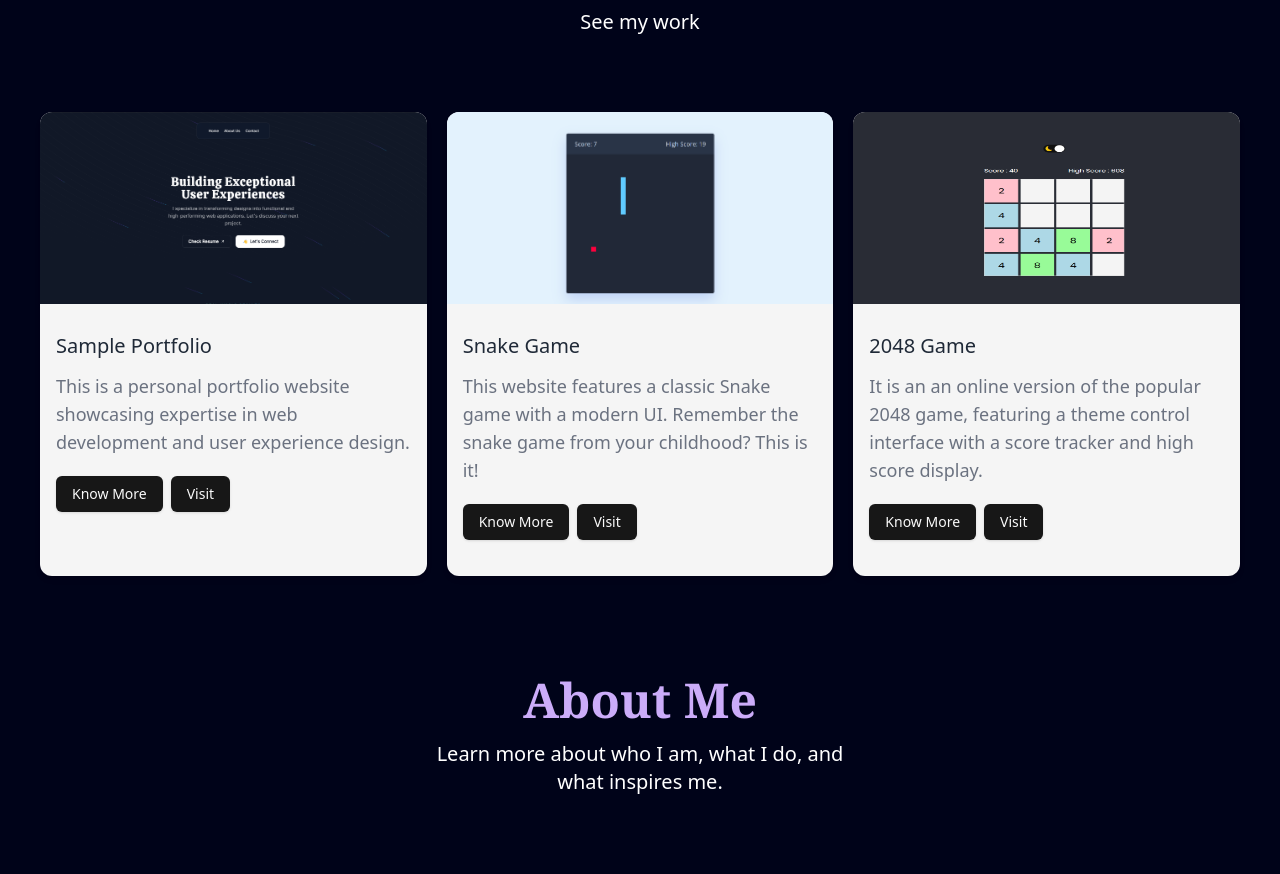
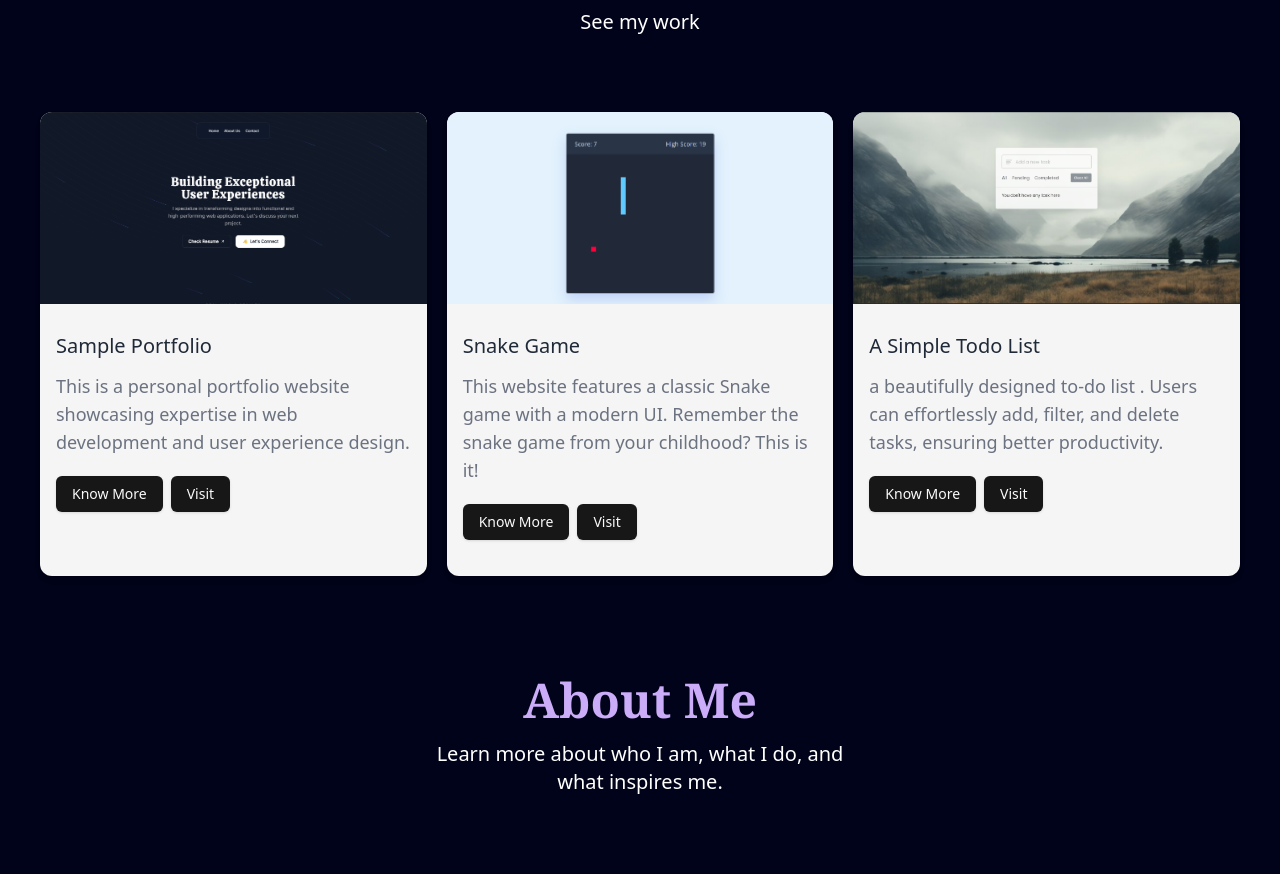
Before and after one commit to TanayHingane/Victus, a Next.js app: page / in a window 1280 px wide. Shown: the part 880-1754 px from the top of the page. Built offline with nearby package versions, Linux system fonts and the light colour scheme.

Commit message:
project3

```diff
--- a/components/ProjectGrid.tsx
+++ b/components/ProjectGrid.tsx
@@ -58,23 +58,22 @@ const ProjectGrid = () => {
           <div className="relative">
             <img
               className="w-full h-48 object-cover md:object-fill lg:object-fill xl:object-fill"
-              src="/2048sss.png"
+              src="/todo.png"
             />
           </div>
           <div className="p-4">
             <div className="text-xl font-medium text-gray-800 my-3">
-              2048 Game
+              A Simple Todo List
             </div>
             <p className="text-gray-500 text-lg mb-3">
-              It is an an online version of the popular 2048 game, featuring a
-              theme control interface with a score tracker and high score
-              display.
+              a beautifully designed to-do list . Users can effortlessly add,
+              filter, and delete tasks, ensuring better productivity.
             </p>
             <div className="flex gap-2 my-5">
               <Project3 />
               <Button
                 children="Visit"
-                onClick={() => window.open("https://2048gamev.pages.dev/")}
+                onClick={() => window.open("https://todovictus.pages.dev/")}
               />
             </div>
           </div>
--- a/components/ui/ProjectDrawer.tsx
+++ b/components/ui/ProjectDrawer.tsx
@@ -319,17 +319,20 @@ export function Project3() {
             <DialogHeader>
               <img
                 className="w-full h-36 object-contain p-2 pb-4"
-                src="/2048sss.png"
+                src="/todo.png"
               />
-              <DialogTitle>2048 Game</DialogTitle>
+              <DialogTitle>Simple To-Do list</DialogTitle>
               <DialogDescription>2023</DialogDescription>
               <DialogDescription>
-                2048 Game is an online version of the popular 2048 game,
-                featuring a sleek dark-themed control interface with a score
-                tracker and high score display. It allows users to combine
-                numbered tiles strategically to reach the 2048 tile.
-                Additionally, the presence of a dark mode toggle enhances the
-                user experience.
+                a beautifully designed to-do list application that combines
+                simplicity with elegance. Featuring a scenic mountain
+                background, it provides a distraction-free and user-friendly
+                interface for managing daily tasks. Users can effortlessly add,
+                filter, and delete tasks, ensuring better productivity. With its
+                minimalist design and intuitive controls, the app offers a
+                seamless experience for organizing tasks efficiently. Whether
+                tracking pending or completed tasks, this sleek and modern to-do
+                list enhances focus and workflow. 🚀
               </DialogDescription>
             </DialogHeader>
             <div className="flex gap-5 py-2">
@@ -368,7 +371,7 @@ export function Project3() {
               children="View Repository"
               className="mt-4 w-full pointer-events-auto"
               onClick={() =>
-                window.open("https://github.com/TanayHingane/2048gamev")
+                window.open("https://github.com/TanayHingane/SimpleToDo")
               }
             />
           </DialogContent>
@@ -381,15 +384,18 @@ export function Project3() {
           </DrawerTrigger>
           <DrawerContent className="md:hidden block">
             <DrawerHeader className="text-left">
-              <DrawerTitle>2048 Game</DrawerTitle>
+              <DrawerTitle>Simple To-Do list</DrawerTitle>
               <DrawerTitle>2023</DrawerTitle>
               <DrawerDescription className="py-2">
-                2048 Game is an online version of the popular 2048 game,
-                featuring a sleek dark-themed control interface with a score
-                tracker and high score display. It allows users to combine
-                numbered tiles strategically to reach the 2048 tile.
-                Additionally, the presence of a dark mode toggle enhances the
-                user experience.
+                a beautifully designed to-do list application that combines
+                simplicity with elegance. Featuring a scenic mountain
+                background, it provides a distraction-free and user-friendly
+                interface for managing daily tasks. Users can effortlessly add,
+                filter, and delete tasks, ensuring better productivity. With its
+                minimalist design and intuitive controls, the app offers a
+                seamless experience for organizing tasks efficiently. Whether
+                tracking pending or completed tasks, this sleek and modern to-do
+                list enhances focus and workflow. 🚀
               </DrawerDescription>
               <div className="flex gap-5 py-2">
                 <Badge
@@ -429,7 +435,7 @@ export function Project3() {
                   variant={"outline"}
                   children="View Repository"
                   onClick={() =>
-                    window.open("https://github.com/TanayHingane/2048gamev")
+                    window.open("https://github.com/TanayHingane/SimpleToDo")
                   }
                 />
               </DrawerClose>
```
Also changed, not shown: public/todo.png (added).
